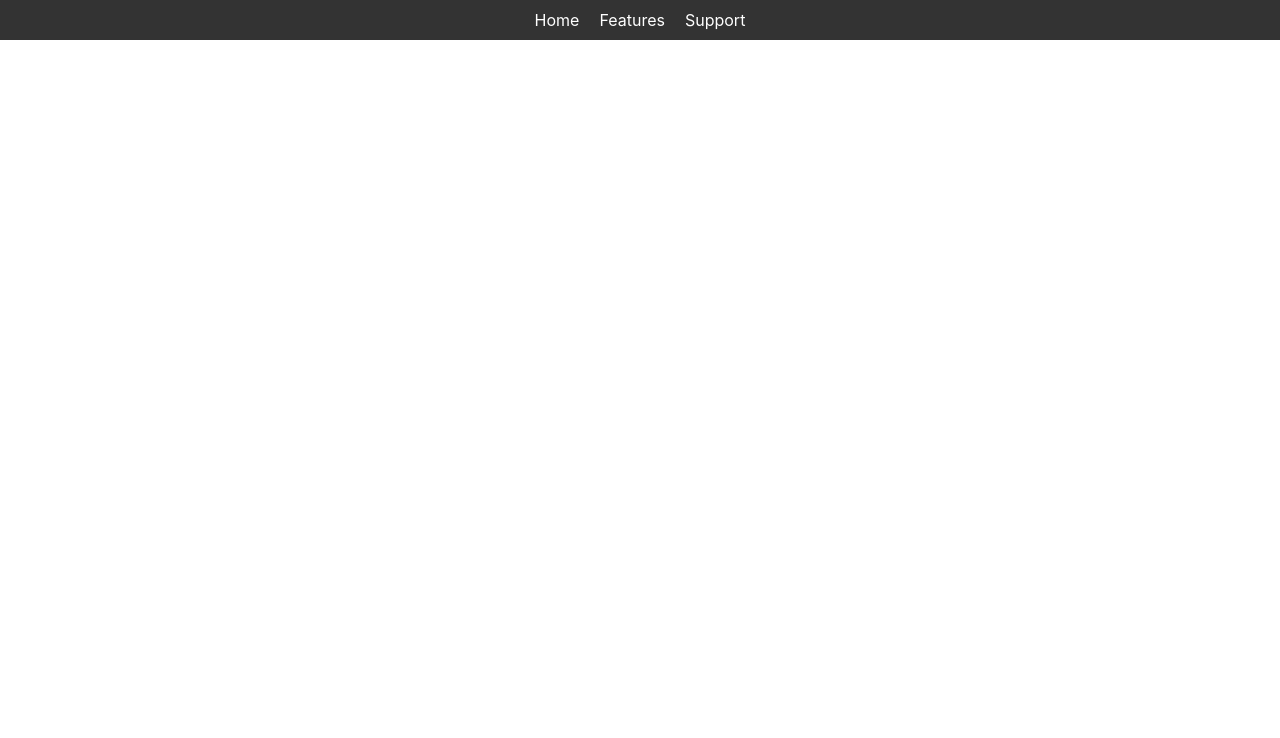
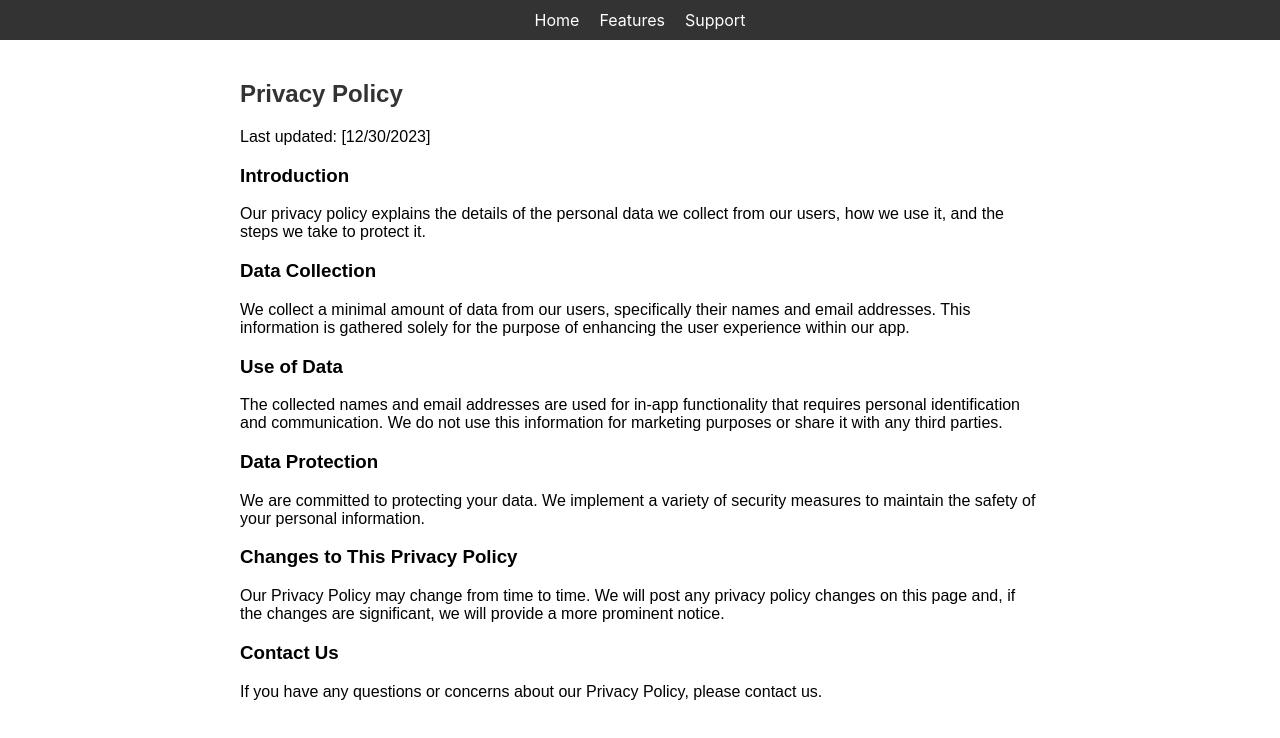
Before and after one commit to skeenan947/keenan.dev, a React (Create React App) app: page /privacy-policy in a window 1280 px wide. Shown: the top 738 px of the page. Built offline with nearby package versions, Linux system fonts and the light colour scheme.

Commit message:
add privacy policy

```diff
--- a/src/App.js
+++ b/src/App.js
@@ -1,18 +1,20 @@
 import React from 'react';
 import { BrowserRouter as Router, Routes, Route } from 'react-router-dom';
-import NavBar from './NavBar'; // Import the NavBar component
+import NavBar from './NavBar';
 import HomePage from './HomePage';
 import FeaturesPage from './FeaturesPage';
 import SupportPage from './SupportPage';
+import PrivacyPolicy from './PrivacyPolicy'; // Import the PrivacyPolicy component
 
 const App = () => {
   return (
     <Router>
-      <NavBar /> {/* Include the NavBar */}
+      <NavBar />
       <Routes>
         <Route path="/" element={<HomePage />} />
         <Route path="/features" element={<FeaturesPage />} />
         <Route path="/support" element={<SupportPage />} />
+        <Route path="/privacy-policy" element={<PrivacyPolicy />} /> {/* Add this line */}
         {/* Other routes go here */}
       </Routes>
     </Router>
--- /dev/null
+++ b/src/PrivacyPolicy.js
@@ -0,0 +1,45 @@
+import React from 'react';
+
+const PrivacyPolicy = () => {
+    return (
+        <div style={styles.container}>
+            <h2 style={styles.header}>Privacy Policy</h2>
+
+            <p>Last updated: [12/30/2023]</p>
+
+            <h3>Introduction</h3>
+            <p>Our privacy policy explains the details of the personal data we collect from our users, how we use it, and the steps we take to protect it.</p>
+
+            <h3>Data Collection</h3>
+            <p>We collect a minimal amount of data from our users, specifically their names and email addresses. This information is gathered solely for the purpose of enhancing the user experience within our app.</p>
+
+            <h3>Use of Data</h3>
+            <p>The collected names and email addresses are used for in-app functionality that requires personal identification and communication. We do not use this information for marketing purposes or share it with any third parties.</p>
+
+            <h3>Data Protection</h3>
+            <p>We are committed to protecting your data. We implement a variety of security measures to maintain the safety of your personal information.</p>
+
+            <h3>Changes to This Privacy Policy</h3>
+            <p>Our Privacy Policy may change from time to time. We will post any privacy policy changes on this page and, if the changes are significant, we will provide a more prominent notice.</p>
+
+            <h3>Contact Us</h3>
+            <p>If you have any questions or concerns about our Privacy Policy, please contact us.</p>
+        </div>
+    );
+};
+
+const styles = {
+    container: {
+        fontFamily: 'Arial, sans-serif',
+        padding: '20px',
+        textAlign: 'left',
+        maxWidth: '800px',
+        margin: '0 auto'
+    },
+    header: {
+        color: '#333',
+        margin: '20px 0'
+    }
+};
+
+export default PrivacyPolicy;
```
